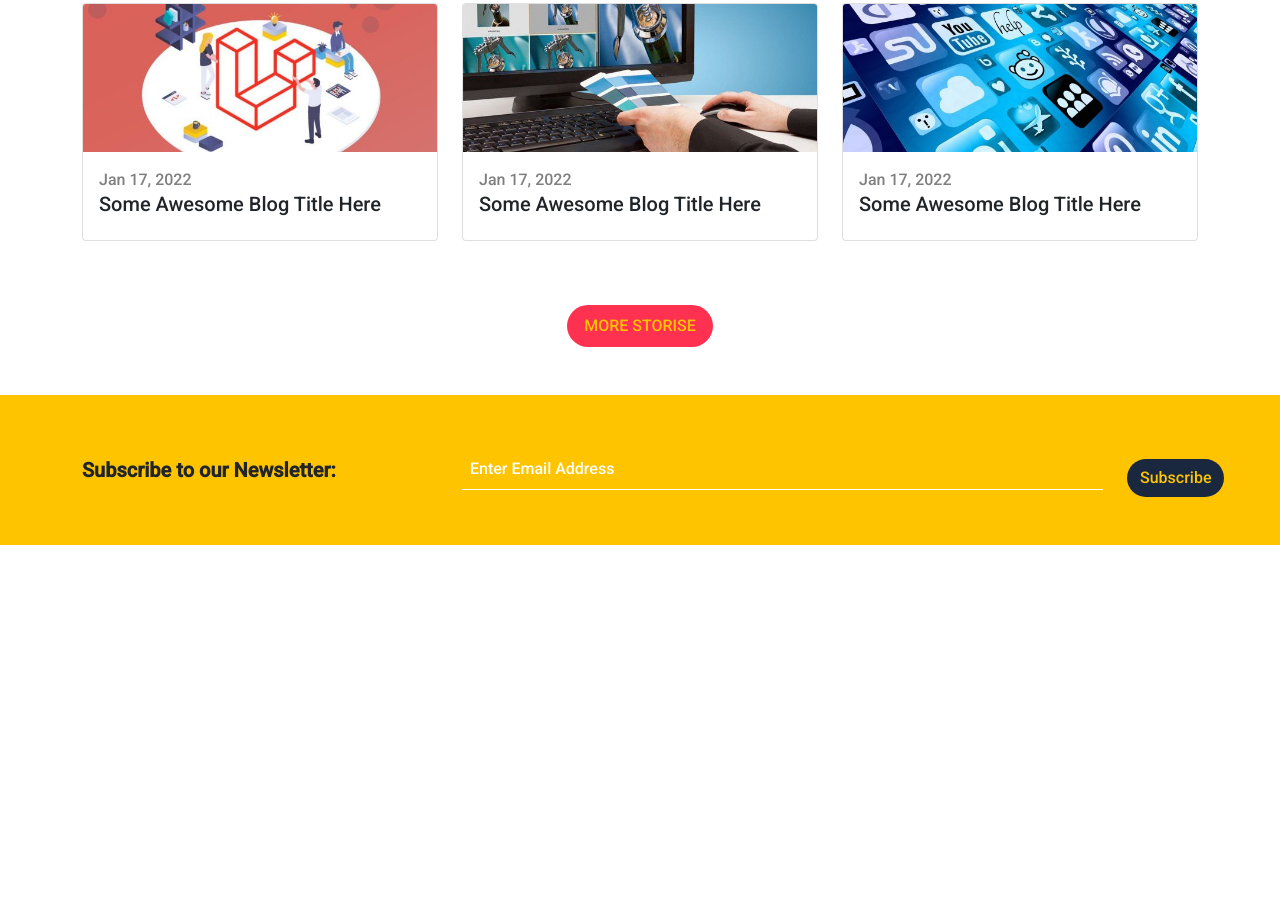
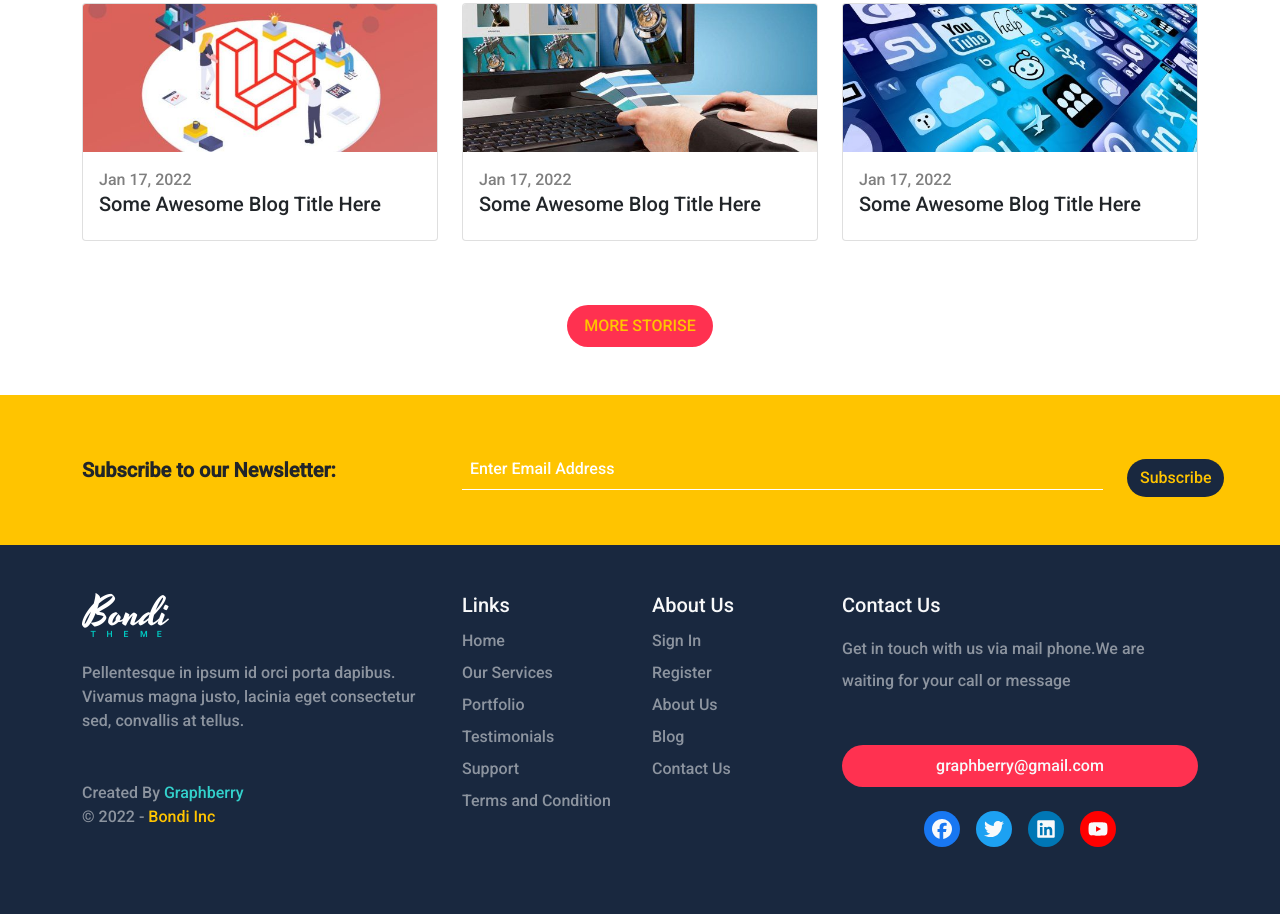
Before and after one commit to MahmoudAbuyousef/Bondi_Bootstrap_Template, a plain HTML site: page index.html in a window 1280 px wide. Shown: the part 4764-5678 px from the top of the page. Before the commit the page ends 5309 px from the top, so only its background shows below. Drawn offline with Linux system fonts and the light colour scheme.

Commit message:
add footer section and finsh template

```diff
--- a/css/main.css
+++ b/css/main.css
@@ -1,3 +1,6 @@
+* {
+  outline: none;
+}
 :root {
   --dark-color: #19283f;
   --green-color: #33d1cc;
@@ -5,6 +8,7 @@
   --yellow-color: #ffc400;
   --section-color: #eff7fa;
 }
+
 body {
   font-family: "Roboto", sans-serif;
 }
@@ -29,7 +33,6 @@ body {
   height: 2px;
   background-color: var(--green-color);
 }
-
 /* Start Navbar */
 .navbar {
   background-color: var(--dark-color);
@@ -37,8 +40,6 @@ body {
 
 .navbar .navbar-toggler {
   border: 1px solid #fff;
-  color: #fff;
-  font-size: 25px;
 }
 
 .navbar .navbar-toggler:focus {
@@ -183,3 +184,38 @@ body {
   color: var(--yellow-color);
 }
 /* End Subscribe Section */
+/* Start Footer Section */
+.footer {
+  background-color: var(--dark-color);
+}
+
+.footer .copyright > span {
+  color: var(--green-color);
+}
+
+.footer .copyright div span {
+  color: var(--yellow-color);
+}
+
+.footer .contact ul svg {
+  width: 20px;
+  height: 20px;
+}
+
+.footer .contact ul .facebook {
+  background-color: #1877f2;
+}
+
+.footer .contact ul .twitter {
+  background-color: #1da1f2;
+}
+
+.footer .contact ul .linkedin {
+  background-color: #0077b5;
+}
+
+.footer .contact ul .youtube {
+  background-color: #ff0000;
+}
+
+/* End Footer Section */
--- a/index.html
+++ b/index.html
@@ -29,7 +29,7 @@
           aria-expanded="false"
           aria-label="Toggle navigation"
         >
-          <i class="fa-solid fa-bars"></i>
+          <i class="fa-solid fa-bars fa-1x text-white"></i>
         </button>
         <div class="collapse navbar-collapse" id="navbarSupportedContent">
           <ul class="navbar-nav ms-auto mb-2 mb-lg-0">
@@ -330,15 +330,75 @@
             <div class="fw-bold fs-5"><span>Subscribe to our Newsletter:</span></div>
           </div>
           <div class="col-md-6 col-lg-7">
-            <input class="w-100 p-2 bg-transparent text-light" type="text" placeholder="Enter Email Address">
+            <input class="w-100 p-2 bg-transparent text-light" type="text" placeholder="Enter Email Address" />
           </div>
           <div class="col-md-6 col-lg-1">
-            <input class="btn rounded-pill mt-3" type="submit" value="Subscribe">
+            <input class="btn rounded-pill mt-3" type="submit" value="Subscribe" />
           </div>
         </form>
       </div>
     </div>
     <!-- End Subscribe Section -->
+    <!-- Start Footer Section -->
+    <div class="footer pt-5 pb-5 text-white-50 text-center text-md-start">
+      <div class="container">
+        <div class="row">
+          <div class="col-md-6 col-lg-4">
+            <div class="info">
+              <img class="mb-4" src="images/logo.png" alt="logo" />
+              <p class="mb-5">Pellentesque in ipsum id orci porta dapibus. Vivamus magna justo, lacinia eget consectetur sed, convallis at tellus.</p>
+              <div class="copyright">
+                Created By <span>Graphberry</span>
+                <div>© 2022 - <span>Bondi Inc</span></div>
+              </div>
+            </div>
+          </div>
+          <div class="col-md-6 col-lg-2">
+            <h5 class="text-light">Links</h5>
+            <ul class="list-unstyled lh-lg">
+              <li>Home</li>
+              <li>Our Services</li>
+              <li>Portfolio</li>
+              <li>Testimonials</li>
+              <li>Support</li>
+              <li>Terms and Condition</li>
+            </ul>
+          </div>
+          <div class="col-md-6 col-lg-2">
+            <h5 class="text-light">About Us</h5>
+            <ul class="list-unstyled lh-lg">
+              <li>Sign In</li>
+              <li>Register</li>
+              <li>About Us</li>
+              <li>Blog</li>
+              <li>Contact Us</li>
+            </ul>
+          </div>
+          <div class="col-md-6 col-lg-4">
+            <div class="contact">
+              <h5 class="text-light">Contact Us</h5>
+              <p class="lh-lg mt-3 mb-5">Get in touch with us via mail phone.We are waiting for your call or message</p>
+              <a class="btn main-btn rounded-pill w-100 text-light" href="mailto:">graphberry@gmail.com</a>
+              <ul class="list-unstyled d-flex gap-3 mt-4 justify-content-center">
+                <li>
+                  <a class="d-block text-light" href="#"><i class="fa-brands fa-facebook fa-lg facebook rounded-circle p-2"></i></a>
+                </li>
+                <li>
+                  <a class="d-block text-light" href="#"><i class="fa-brands fa-twitter fa-lg twitter rounded-circle p-2"></i></a>
+                </li>
+                <li>
+                  <a class="d-block text-light" href="#"><i class="fa-brands fa-linkedin fa-lg linkedin rounded-circle p-2"></i></a>
+                </li>
+                <li>
+                  <a class="d-block text-light" href="#"><i class="fa-brands fa-youtube fa-lg youtube rounded-circle p-2"></i></a>
+                </li>
+              </ul>
+            </div>
+          </div>
+        </div>
+      </div>
+    </div>
+    <!-- End Footer Section -->
     <script src="js/bootstrap.bundle.min.js"></script>
     <script src="js/all.min.js"></script>
   </body>
```
